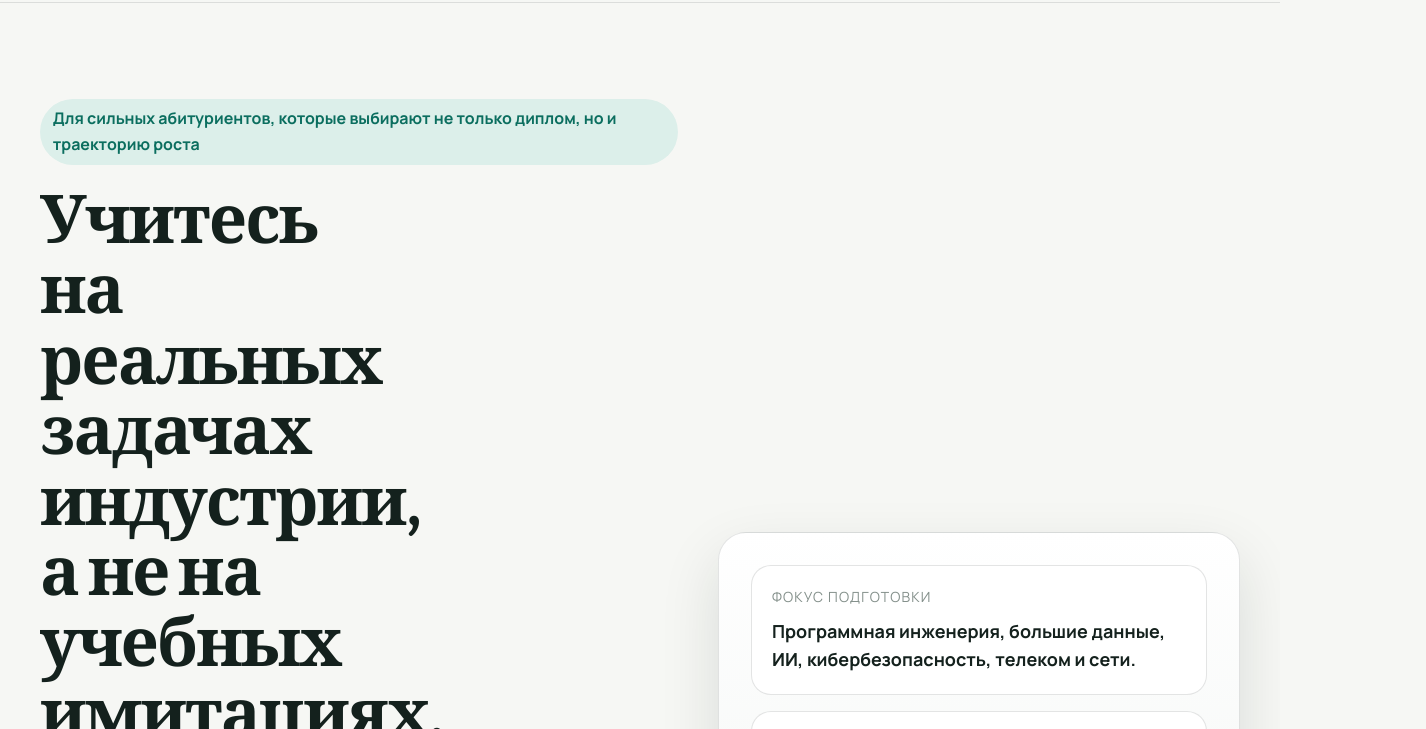
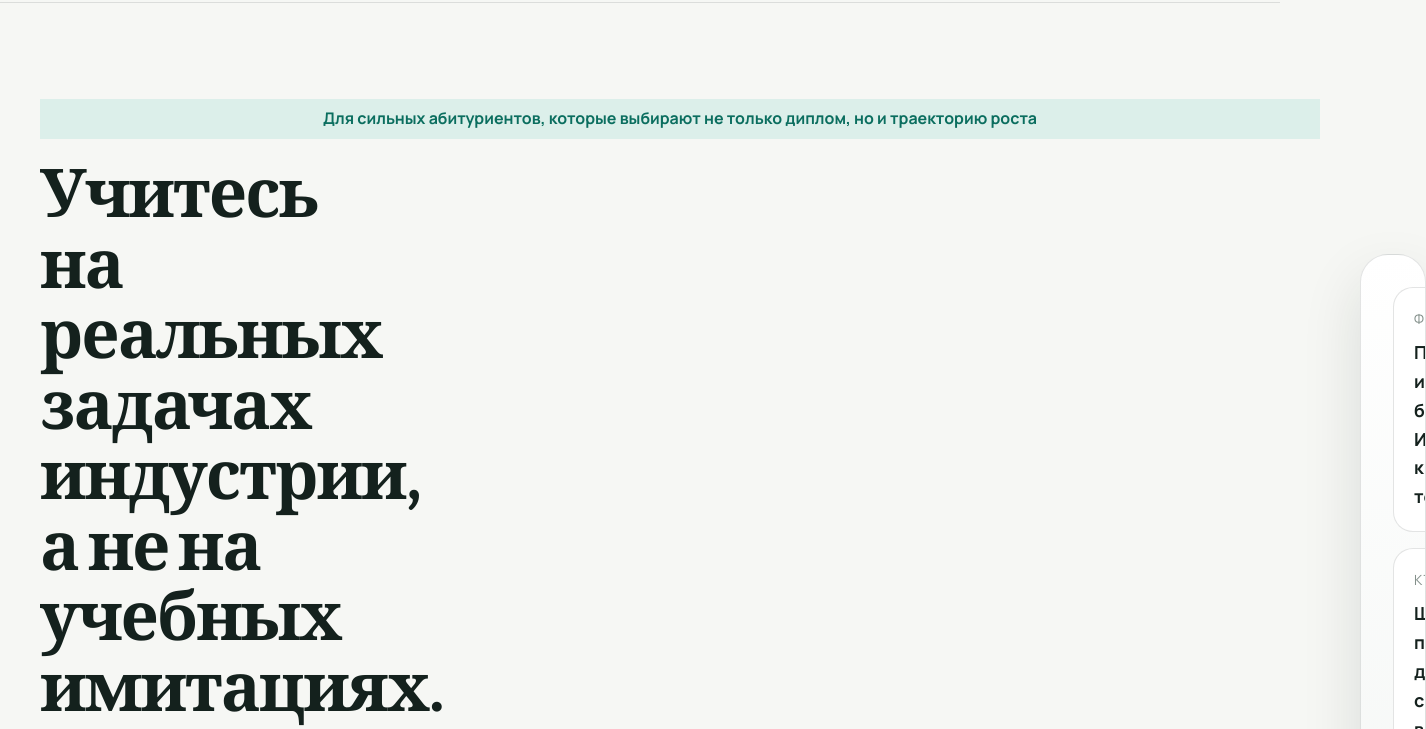
Before and after one commit to AlekseyAnoshko/abit, a website with bundled scripts: page index.html in a window 1280 px wide. Shown: the part 74-803 px from the top of the page, 1426 px wide, since content can reach past the window. Built offline with nearby package versions, Linux system fonts and the light colour scheme; files whose address does not match are found by name.

```diff
--- a/css/components.css
+++ b/css/components.css
@@ -125,3 +125,13 @@ h3 { font-size: var(--text-lg); }
   width: auto;
   display: block;
 }
+.eyebrow-hero {
+  display: block;
+  width: 100vw;
+  position: relative;
+  left: 50%;
+  transform: translateX(-50%);
+  text-align: center;
+  box-sizing: border-box;
+  border-radius: 0;
+}
--- a/index.html
+++ b/index.html
@@ -35,7 +35,7 @@
     <section class="hero" id="top">
       <div class="container hero-grid">
         <div>
-          <span class="eyebrow">Для сильных абитуриентов, которые выбирают не только диплом, но и траекторию роста</span>
+          <span class="eyebrow eyebrow-hero">Для сильных абитуриентов, которые выбирают не только диплом, но и траекторию роста</span>
           <h1>Учитесь на реальных задачах индустрии, а не на учебных имитациях.</h1>
           <p class="lead">Институт информационных технологий и анализа данных ИРНИТУ готовит специалистов в области ИТ, анализа данных, программной инженерии, кибербезопасности и ИИ. Ключевая особенность — практика на реальных задачах производственных партнёров.</p>
           <div class="hero-actions">
```
Also changed, not shown: images/logo.png (added).
